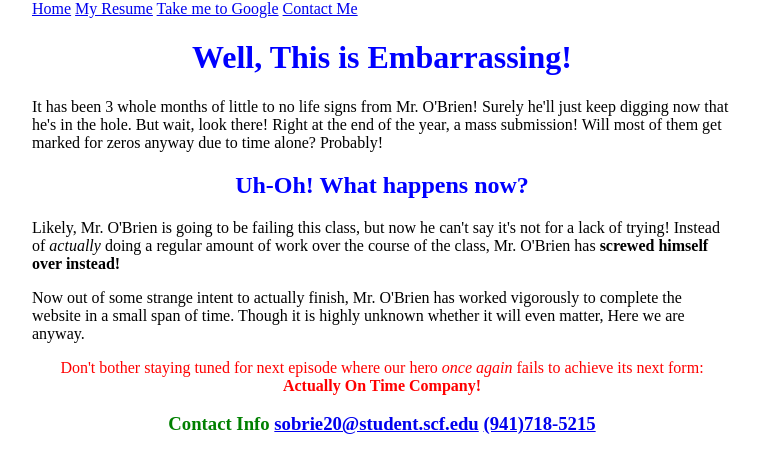
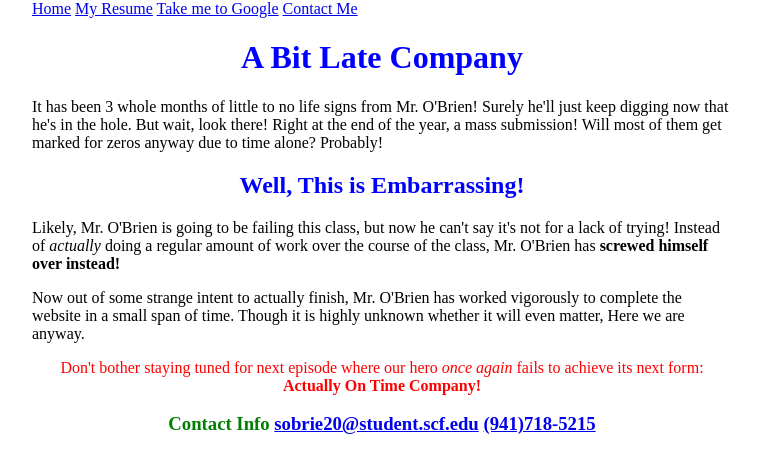
Before and after one commit to mynameissean2300/Websitefromhell, a plain HTML site: page index.htm in a window 1280 px wide. Shown: the whole page, without its empty margins (258-1018 px from the left). Drawn offline with Linux system fonts and the light colour scheme.

Commit message:
Update index.htm

```diff
--- a/index.htm
+++ b/index.htm
@@ -17,9 +17,9 @@
    <a href="#ContactInfo">Contact Me</a>
  </nav>
  <main>
- <h1 style="color:blue; text-align: center"> Well, This is Embarrassing!</h1>
+ <h1 style="color:blue; text-align: center"> A Bit Late Company</h1>
  <p>It has been 3 whole months of little to no life signs from Mr. O'Brien! Surely he'll just keep digging now that he's in the hole. But wait, look there! Right at the end of the year, a mass submission! Will most of them get marked for zeros anyway due to time alone? Probably!</p>
- <h2 style="color:blue; text-align: center"> Uh-Oh! What happens now?</h2>
+ <h2 style="color:blue; text-align: center"> Well, This is Embarrassing!</h2>
  <p>Likely, Mr. O'Brien is going to be failing this class, but now he can't say it's not for a lack of trying! Instead of <i>actually</i> doing a regular amount of work over the course of the class, Mr. O'Brien has <b>screwed himself over instead!</b></p>
  <p>Now out of some strange intent to actually finish, Mr. O'Brien has worked vigorously to complete the website in a small span of time. Though it is highly unknown whether it will even matter, Here we are anyway.</p>
  <p style="color:red; text-align: center"> Don't bother staying tuned for next episode where our hero <i>once again</i> fails to achieve its next form: <b>Actually On Time Company!</b></p>
```
